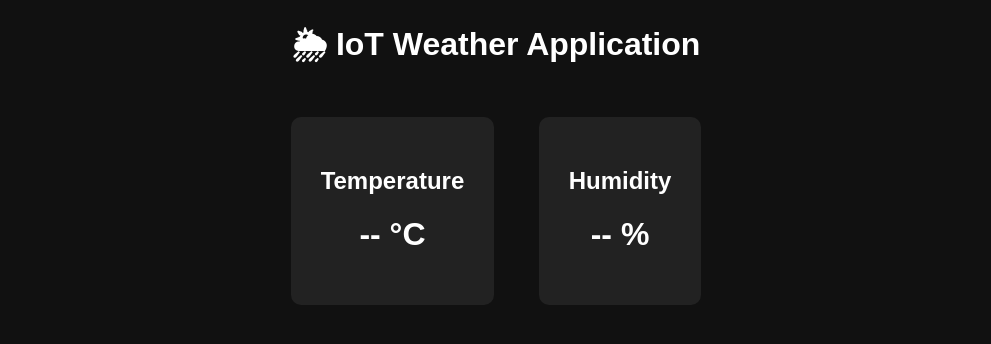
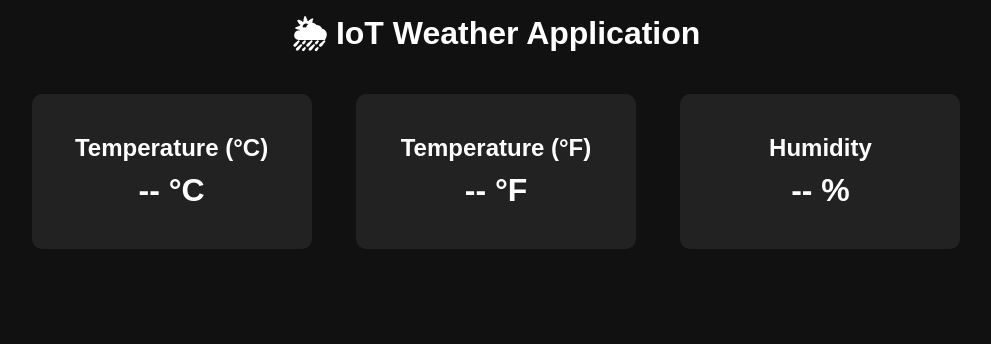
Before and after one commit to shirshadip/WeatherAppIOT, a Flask app: page / in a window 1280 px wide. Shown: the top 344 px of the page, without its empty margins (144-1135 px from the left). Run offline with Flask 3, Linux system fonts and the light colour scheme.

Commit message:
Fahrenheit scale added

```diff
--- a/templates/index.html
+++ b/templates/index.html
@@ -1,30 +1,44 @@
 <!DOCTYPE html>
-<html>
+<html lang="en">
 <head>
+    <meta charset="UTF-8">
     <title>IoT Weather Dashboard</title>
+
     <style>
         body {
             background: #111;
             color: white;
-            font-family: Arial;
+            font-family: Arial, sans-serif;
             text-align: center;
         }
+
         .card {
             display: inline-block;
             background: #222;
             padding: 30px;
             margin: 20px;
             border-radius: 10px;
+            min-width: 220px;
+        }
+
+        h1, h2 {
+            margin: 10px 0;
         }
     </style>
 </head>
+
 <body>
 
     <h1>🌦 IoT Weather Application</h1>
 
     <div class="card">
-        <h2>Temperature</h2>
+        <h2>Temperature (°C)</h2>
         <h1 id="temp">-- °C</h1>
+    </div>
+
+    <div class="card">
+        <h2>Temperature (°F)</h2>
+        <h1 id="tempF">-- °F</h1>
     </div>
 
     <div class="card">
@@ -33,16 +47,42 @@
     </div>
 
     <script>
-        setInterval(() => {
+function fetchData() {
     fetch("/data")
-                .then(res => res.json())
+        .then(response => response.json())
         .then(data => {
+
+            // 🔹 Convert string → number safely
+            const c = parseFloat(data.temperature);
+            const h = parseFloat(data.humidity);
+
+            // 🔹 Check if data is valid
+            if (isNaN(c) || isNaN(h)) {
+                console.warn("Waiting for sensor data...");
+                return;
+            }
+
+            const f = (c * 9 / 5) + 32;
+
             document.getElementById("temp").innerText =
-                        data.temperature + " °C";
+                c.toFixed(2) + " °C";
+
+            document.getElementById("tempF").innerText =
+                f.toFixed(2) + " °F";
+
             document.getElementById("hum").innerText =
-                        data.humidity + " %";
+                h.toFixed(2) + " %";
+        })
+        .catch(error => {
+            console.error("Fetch error:", error);
         });
-        }, 2000);
+}
+
+// initial fetch
+fetchData();
+
+// update every 2 seconds
+setInterval(fetchData, 2000);
 </script>
 
 </body>
```
Also changed, not shown: 1 other file. Lines whose indentation alone changed are shown as unchanged.
